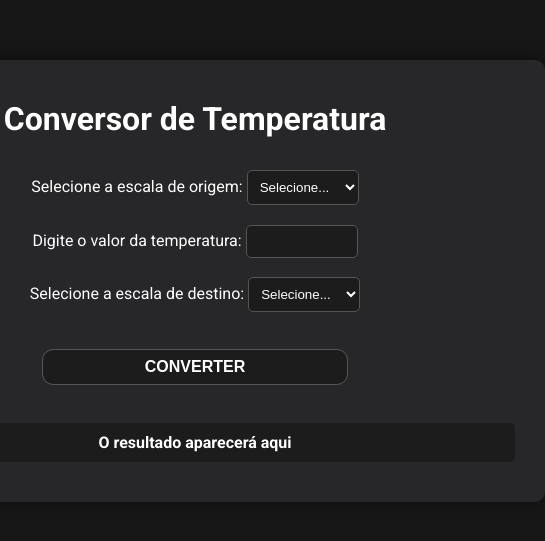
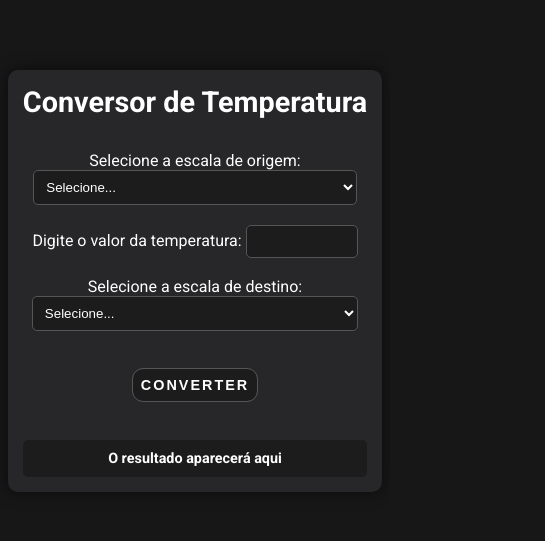
Before and after one commit to rennanfeliciano/Conversor-de-temperatura, a plain HTML site: page index.html in a window 390 px wide. Shown: the part 141-682 px from the top of the page, 545 px wide, since content can reach past the window. Drawn offline with Linux system fonts and the light colour scheme.

Commit message:
Update style.css
Atualização de responsividade

```diff
--- a/style.css
+++ b/style.css
@@ -16,12 +16,12 @@ body {
 
 .card-main {
     background-color: #27272a;
-    max-width: 700px;
+    max-width: 43.75rem;
     display: flex;
     align-items: center;
     flex-direction: column;
-    padding-left: 100px;
-    padding-right: 100px;
+    padding-left: 6.25rem;
+    padding-right: 6.25rem;
     padding-top: 40px;
     padding-bottom: 40px;
     border-radius: 10px;
@@ -32,6 +32,7 @@ body {
 
 .card-main > h1 {
     margin-bottom: 2rem;
+    font-size: 2.3rem;
 }
 
 .campo1 {
@@ -69,6 +70,7 @@ button {
     outline: solid;
     outline-width: 1px;
     outline-color: #555;
+    letter-spacing: 2px;
 
 }
 
@@ -120,3 +122,45 @@ input:focus {
     outline: none;
     border-color: #4ade80;
 }
+
+
+/* Responsividade */
+@media (max-width: 768px) {
+    .card-main {
+        max-width: 100%; /* Reduz a largura para se ajustar ao viewport */
+        padding: 20px; /* Ajusta os espaçamentos */
+    }
+
+    .result {
+        width: 100%; /* Garante que o resultado ocupe toda a largura disponível */
+    }
+
+    button {
+        width: 100%; /* Botão ajusta-se à largura do card */
+    }
+
+    select {
+        width: 100%; /* Ajusta os inputs para ocuparem toda a largura */
+    }
+
+}
+
+@media (max-width: 480px) {
+    .card-main {
+        padding: 15px; /* Reduz ainda mais os espaçamentos */
+    }
+
+    .card-main > h1 {
+        font-size: 1.8rem; /* Reduz o tamanho da fonte do título */
+    }
+
+    button {
+        font-size: 0.9rem; /* Ajusta o tamanho da fonte do botão */
+    }
+
+    .result {
+        font-size: 0.9rem; /* Ajusta o tamanho da fonte do resultado */
+    }
+
+
+}
```
